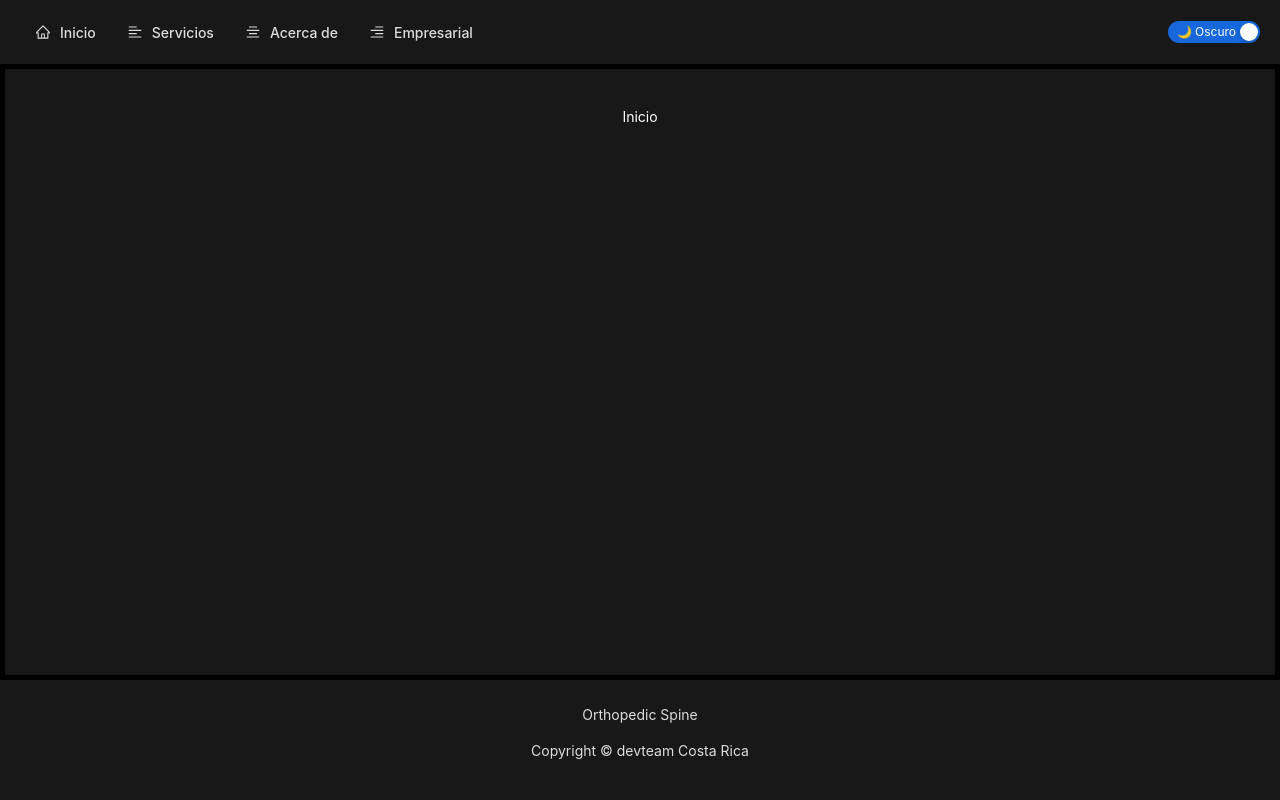
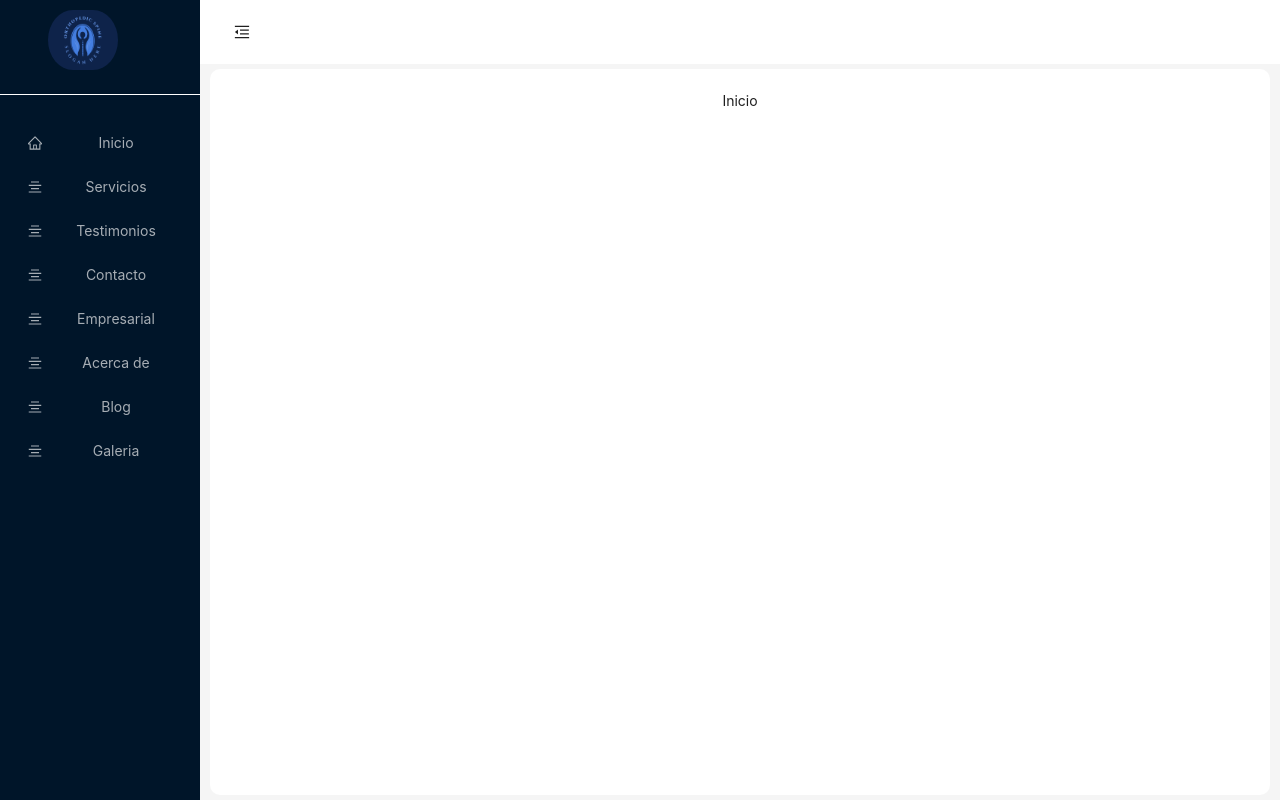
Before and after one commit to Alonsovn/orthopedic-spine-ui, a React (Vite) app: page / in a window 1280 px wide. Built offline with nearby package versions, Linux system fonts and the light colour scheme.

Commit message:
Adding Sider Menu

```diff
--- a/src/Components/AppMenu/AppMenu.css
+++ /dev/null
@@ -1,15 +0,0 @@
-.theme-switch {
-  border-radius: "20px";
-  padding: "2px 10px";
-  box-shadow: "0px 1px 4px rgba(0, 0, 0, 0.2)";
-}
-
-.theme-switch.light {
-  background: "#ddd";
-  color: "#333";
-}
-
-.theme-switch.dark {
-  background: "#333";
-  color: "#fff";
-}
--- a/src/Components/AppMenu/index.tsx
+++ /dev/null
@@ -1,55 +0,0 @@
-import { Menu, Switch } from "antd";
-import { MenuProps } from "antd";
-import { useNavigate } from "react-router-dom";
-import "./AppMenu.css";
-
-export type MenuItem = {
-  key: string;
-  icon: React.ReactNode;
-  label: string;
-};
-
-export type MenuItemsProps = {
-  items: MenuItem[];
-  isDarkMode: boolean;
-  onThemeToggle: (checked: boolean) => void;
-};
-
-const AppMenu: React.FC<MenuItemsProps> = ({
-  items,
-  isDarkMode,
-  onThemeToggle,
-}) => {
-  const navigate = useNavigate();
-
-  const handleMenuItemClick: MenuProps["onClick"] = (event) => {
-    navigate(event.key === "home" ? "/" : `/${event.key}`);
-  };
-
-  return (
-    <>
-      <Menu
-        mode="horizontal"
-        items={items}
-        onClick={handleMenuItemClick}
-        style={{
-          flex: 1,
-          background: "transparent",
-          borderBottom: "none",
-          justifyContent: "flex-start",
-          fontWeight: 500,
-        }}
-      />
-
-      <Switch
-        checkedChildren="🌙 Oscuro"
-        unCheckedChildren="🌞 Claro"
-        checked={isDarkMode}
-        onChange={onThemeToggle}
-        className={`theme-switch ${isDarkMode ? "dark" : "light"}`}
-      />
-    </>
-  );
-};
-
-export { AppMenu };
--- /dev/null
+++ b/src/Components/SiderMenu/index.tsx
@@ -0,0 +1,51 @@
+import { Col, Divider, Layout, Menu, Row } from "antd";
+import { useNavigate } from "react-router-dom";
+import logo from "../../Assets/logo.png";
+
+const { Sider } = Layout;
+
+export type SiderMenuItem = {
+  key: string;
+  icon: React.ReactNode;
+  label: string;
+};
+
+export type SiderMenuItemsProps = {
+  items: SiderMenuItem[];
+  collapsed: boolean;
+};
+
+const SiderMenu: React.FC<SiderMenuItemsProps> = ({ items, collapsed }) => {
+  const navigate = useNavigate();
+
+  return (
+    <Sider trigger={null} collapsible collapsed={collapsed}>
+      <Row>
+        <Col span={20}>
+          <img
+            src={logo}
+            alt="logo"
+            loading="lazy"
+            style={{
+              width: 80,
+              height: 60,
+              paddingInline: 5,
+              marginTop: 10,
+              borderRadius: 30,
+            }}
+          />
+        </Col>
+        <Divider style={{ borderColor: "white" }}></Divider>
+      </Row>
+      <Menu
+        theme="dark"
+        mode="inline"
+        defaultSelectedKeys={["1"]}
+        items={items}
+        onSelect={(item) => navigate(item.key)}
+      ></Menu>
+    </Sider>
+  );
+};
+
+export { SiderMenu };
--- a/src/Pages/App/config.tsx
+++ b/src/Pages/App/config.tsx
@@ -2,34 +2,52 @@ import AboutUs from "../AboutUs";
 import ForBusiness from "../ForBusiness";
 import Home from "../Home";
 import Services from "../Services";
-import {
-  AlignCenterOutlined,
-  AlignLeftOutlined,
-  AlignRightOutlined,
-  HomeOutlined,
-} from "@ant-design/icons";
+import { AlignCenterOutlined, HomeOutlined } from "@ant-design/icons";
 import NotFound from "../NotFound";
 import { RouteItem } from "../../Components/AppRoutes";
-import { MenuItem } from "../../Components/AppMenu";
+import { SiderMenuItem } from "../../Components/SiderMenu";
+import Testimonies from "../Testimonies";
+import { Contact } from "../Contact";
+import { Blog } from "../Blog";
+import { Galery } from "../Gallery";
 
 export const routes: RouteItem[] = [
   { path: "/", element: <Home /> },
   { path: "services", element: <Services /> },
+  { path: "testimonies", element: <Testimonies /> },
+  { path: "contact", element: <Contact /> },
+  { path: "for-business", element: <ForBusiness /> },
   { path: "about-us", element: <AboutUs /> },
-  { path: "for-business", element: <ForBusiness /> },
+  { path: "blog", element: <Blog /> },
+  { path: "gallery", element: <Galery /> },
   { path: "*", element: <NotFound /> },
 ];
 
-export const items: MenuItem[] = [
+export const siderMenuitems: SiderMenuItem[] = [
   {
-    key: "home",
+    key: "/",
     icon: <HomeOutlined />,
     label: "Inicio",
   },
   {
     key: "services",
-    icon: <AlignLeftOutlined />,
+    icon: <AlignCenterOutlined />,
     label: "Servicios",
+  },
+  {
+    key: "testimonies",
+    icon: <AlignCenterOutlined />,
+    label: "Testimonios",
+  },
+  {
+    key: "contact",
+    icon: <AlignCenterOutlined />,
+    label: "Contacto",
+  },
+  {
+    key: "for-business",
+    icon: <AlignCenterOutlined />,
+    label: "Empresarial",
   },
   {
     key: "about-us",
@@ -37,8 +55,13 @@ export const items: MenuItem[] = [
     label: "Acerca de",
   },
   {
-    key: "for-business",
-    icon: <AlignRightOutlined />,
-    label: "Empresarial",
+    key: "blog",
+    icon: <AlignCenterOutlined />,
+    label: "Blog",
+  },
+  {
+    key: "gallery",
+    icon: <AlignCenterOutlined />,
+    label: "Galeria",
   },
 ];
--- a/src/Pages/App/index.tsx
+++ b/src/Pages/App/index.tsx
@@ -2,66 +2,59 @@ import "antd/dist/reset.css"; // Import Ant Design CSS
 import { BrowserRouter as Router } from "react-router-dom";
 
 import "./App.css";
-import { AppMenu } from "../../Components/AppMenu";
 import { AppRoutes } from "../../Components/AppRoutes";
-import { items, routes } from "./config";
-import { ConfigProvider, Layout, theme, Typography } from "antd";
+import { routes, siderMenuitems } from "./config";
 import { useState } from "react";
-import Paragraph from "antd/es/typography/Paragraph";
+import { SiderMenu } from "../../Components/SiderMenu";
+import { Button, Layout, theme } from "antd";
+import { MenuFoldOutlined, MenuUnfoldOutlined } from "@ant-design/icons";
 
-const { Header, Content, Footer } = Layout;
+const { Header, Content } = Layout;
 
 const App = () => {
-  const [isDarkMode, setIsDarkMode] = useState<boolean>(true);
-
-  const handleToggleTheme = (checked: boolean) => {
-    setIsDarkMode(checked);
-  };
+  const [collapsed, setCollapsed] = useState(false);
+  const {
+    token: { colorBgContainer },
+  } = theme.useToken();
 
   return (
-    <ConfigProvider
-      theme={{
-        algorithm: isDarkMode ? theme.darkAlgorithm : theme.defaultAlgorithm,
+    <Layout style={{ height: "100vh", width: "100%" }}>
+      <SiderMenu items={siderMenuitems} collapsed={collapsed} />
+      <Layout>
+        <Header
+          style={{
+            padding: 0,
+            background: colorBgContainer,
+            display: "flex",
+            alignItems: "center",
           }}
         >
-      <Layout style={{ height: "100vh", width: "100%" }}>
-        <Router>
-          <Header
+          <Button
+            type="text"
+            icon={collapsed ? <MenuUnfoldOutlined /> : <MenuFoldOutlined />}
+            onClick={() => setCollapsed(!collapsed)}
             style={{
-              display: "flex",
-              alignItems: "center",
-              justifyContent: "space-between",
-              background: isDarkMode ? "#181818" : "#F9FAFB",
-              padding: "10px 20px",
+              fontSize: "16px",
+              width: 64,
+              height: 64,
+              marginLeft: "10px",
             }}
-          >
-            <AppMenu
-              items={items}
-              isDarkMode={isDarkMode}
-              onThemeToggle={handleToggleTheme}
           />
         </Header>
-
         <Content
           style={{
-              padding: "40px",
-              margin: "5px",
-              background: isDarkMode ? "#181818" : "#f5f5f5",
-              color: isDarkMode ? "#ffffff" : "#000000",
+            margin: "5px 10px",
+            padding: 24,
+            minHeight: 280,
+            overflowY: "scroll",
+            backgroundColor: "white",
+            borderRadius: 10,
           }}
         >
           <AppRoutes routes={routes} />
         </Content>
-
-          <Footer style={{ background: isDarkMode ? "#181818" : "#F9FAFB" }}>
-            <Typography>
-              <Paragraph>Orthopedic Spine</Paragraph>
-              <Paragraph>Copyright © devteam Costa Rica</Paragraph>
-            </Typography>
-          </Footer>
-        </Router>
       </Layout>
-    </ConfigProvider>
+    </Layout>
   );
 };
 
--- /dev/null
+++ b/src/Pages/Blog/index.tsx
@@ -0,0 +1,5 @@
+const Blog = () => {
+  return <div>Blog </div>;
+};
+
+export { Blog };
--- /dev/null
+++ b/src/Pages/Contact/index.tsx
@@ -0,0 +1,5 @@
+const Contact = () => {
+  return <div>Contacto </div>;
+};
+
+export { Contact };
--- /dev/null
+++ b/src/Pages/Gallery/index.tsx
@@ -0,0 +1,5 @@
+const Galery = () => {
+  return <div>Galeria </div>;
+};
+
+export { Galery };
--- /dev/null
+++ b/src/Pages/Testimonies/index.tsx
@@ -0,0 +1,5 @@
+const Testimonies = () => {
+  return <div>Testimonios </div>;
+};
+
+export default Testimonies;
--- a/src/main.tsx
+++ b/src/main.tsx
@@ -4,11 +4,14 @@ import "./index.css";
 import App from "./Pages/App";
 import { Provider } from "react-redux";
 import { store } from "./Redux/store";
+import { BrowserRouter } from "react-router-dom";
 
 createRoot(document.getElementById("root")!).render(
   <StrictMode>
-    <Provider store={store}>
-      <App />
-    </Provider>
+    <BrowserRouter>
+      <Provider store={store}>
+        <App />
+      </Provider>
+    </BrowserRouter>
   </StrictMode>
 );
```
Also changed, not shown: src/Assets/logo.png (added). Lines whose indentation alone changed are shown as unchanged.
